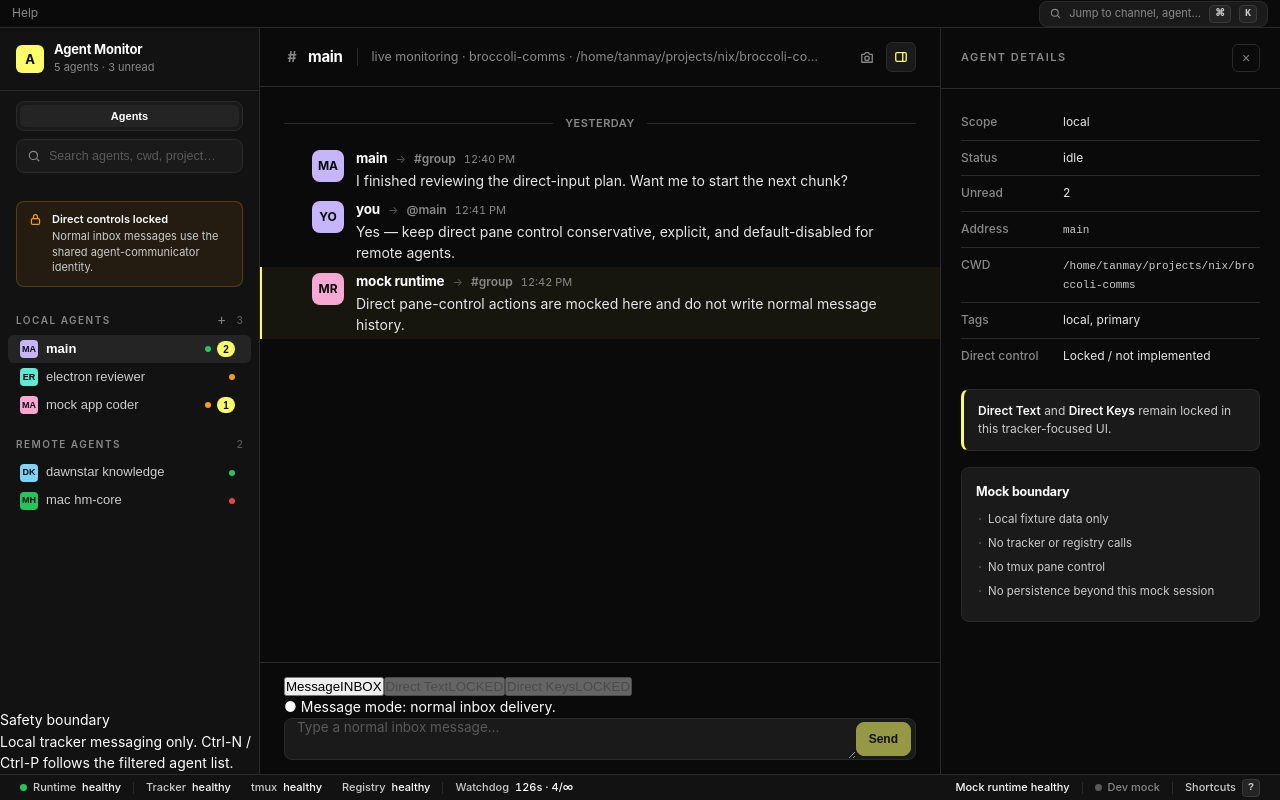
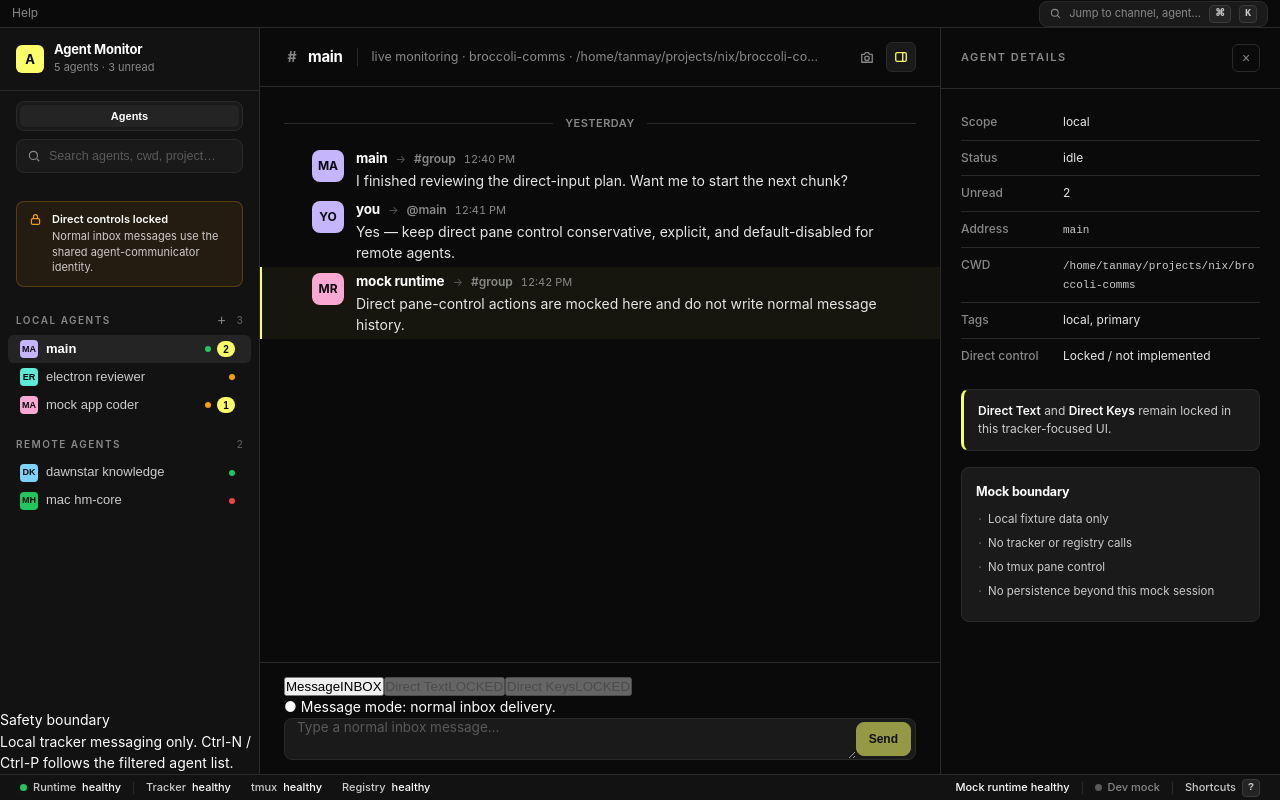
Before and after one commit to ashishnallana/broccoli-comms, a React (Vite) app in the folder agent-communicator-electron/: page / in a window 1280 px wide. Built offline with nearby package versions, Linux system fonts and the light colour scheme.

Commit message:
fix: qualify remote pane capture target with local hostname and remove statusbar watchdog

```diff
--- a/agent-communicator-electron/src/renderer/components/RuntimeStatusBar.tsx
+++ b/agent-communicator-electron/src/renderer/components/RuntimeStatusBar.tsx
@@ -16,14 +16,6 @@ function dotClass(health: RuntimeHealth | undefined): string {
 
 export function RuntimeStatusBar({ status, onOpenShortcuts }: Props) {
   const [open, setOpen] = useState(false)
-  const [watchdog, setWatchdog] = useState(131)
-
-  useEffect(() => {
-    const timer = window.setInterval(() => {
-      setWatchdog((current) => (current <= 0 ? 131 : current - 1))
-    }, 1000)
-    return () => window.clearInterval(timer)
-  }, [])
 
   const runtimeHealth = status?.health ?? 'offline'
   const trackerHealth = status?.tracker ?? 'offline'
@@ -75,11 +67,7 @@ export function RuntimeStatusBar({ status, onOpenShortcuts }: Props) {
         <span className="sb-label">Registry</span>
         <span className={`sb-value ${dotClass(registryHealth)}`}>{healthLabel(registryHealth)}</span>
       </div>
-      <div className="sb-divider" />
-      <div className="sb-item" title="Watchdog timer">
-        <span className="sb-label">Watchdog</span>
-        <span className="sb-value">{watchdog}s · 4/∞</span>
-      </div>
+
       <div className="sb-spacer" />
       <div className="sb-item" title="Active view">
         <span className="sb-value">{status?.label ?? 'Loading runtime'}</span>
```
Also changed, not shown: agent-communicator-electron/src/main/trackerClient.ts (+5 -2 lines), 1 other file (tests, documents, lock files or other folders).
